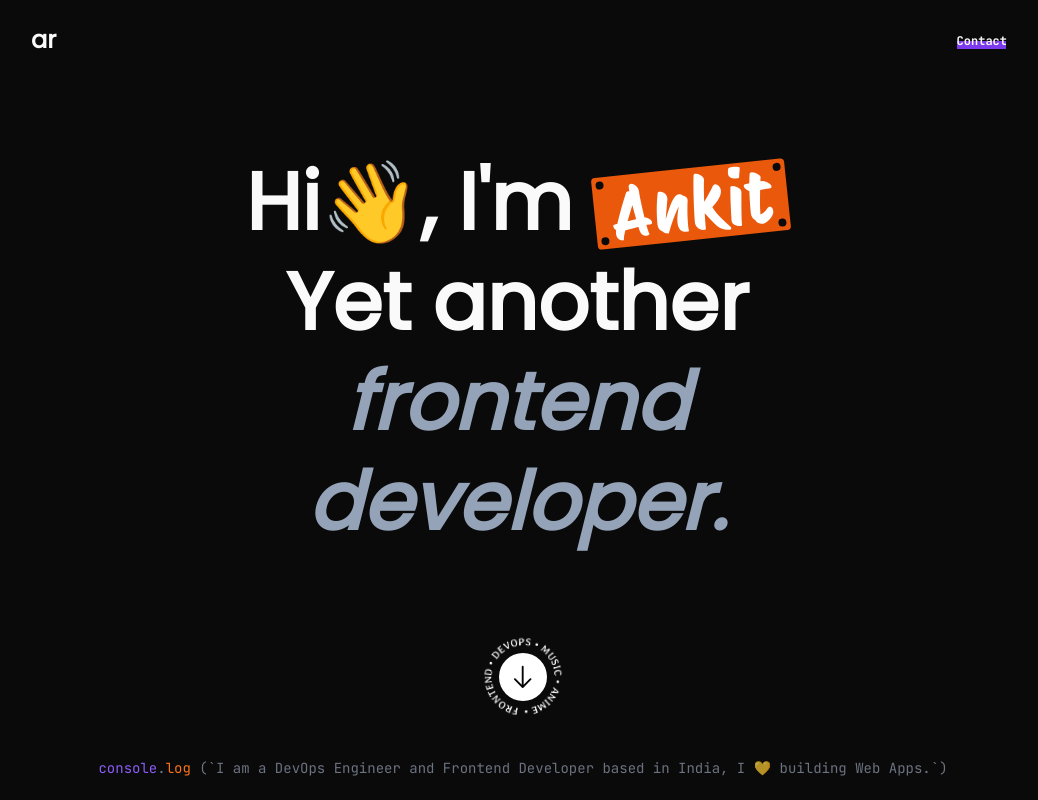
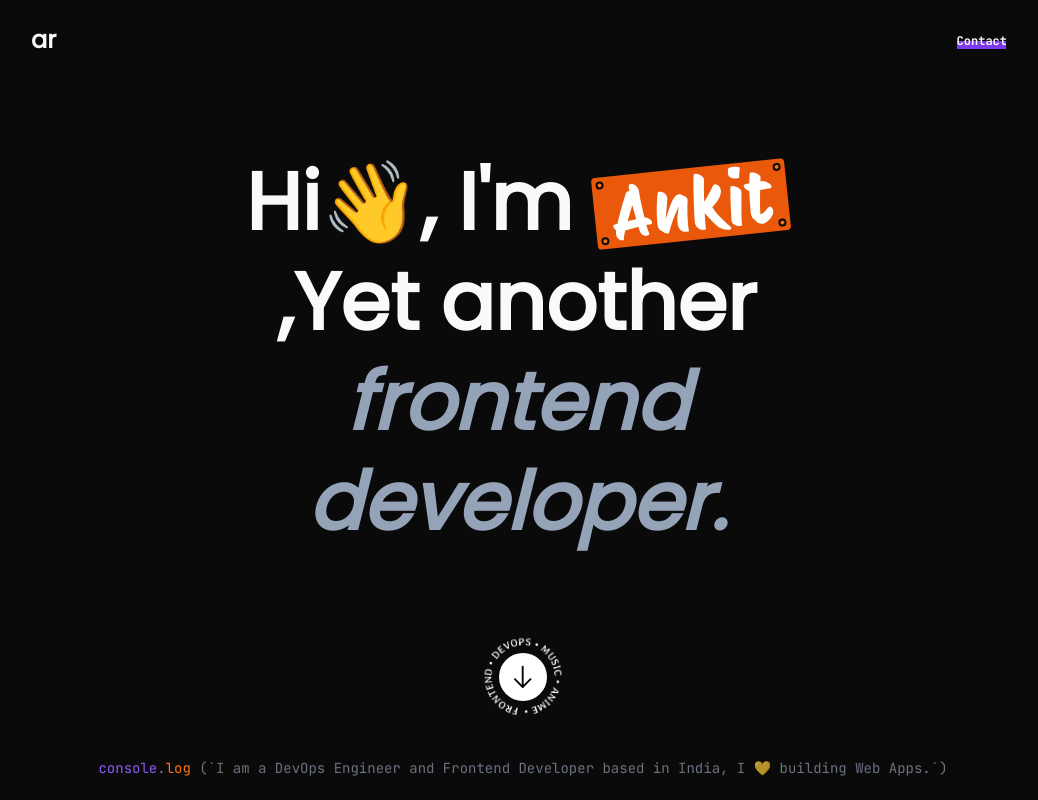
Before and after one commit to ankitrajxd/personal-portfolio, a Next.js app: page / in a window 1280 px wide. Shown: the top 800 px of the page, without its empty margins (117-1155 px from the left). Built offline with nearby package versions, Linux system fonts and the light colour scheme.

Commit message:
fixed something

```diff
--- a/app/Hero.tsx
+++ b/app/Hero.tsx
@@ -16,14 +16,22 @@ const Hero = () => {
               </span> */}
 
               <span className="font-protest text-5xl md:text-7xl font-normal bg-orange-600 relative text-white px-4 rounded inline-block -rotate-6 mt-1">
-                <span className="bg-[#0A0A0A] h-2 w-2 inline-block absolute top-1 left-1 rounded-full"></span>
-                <span className="bg-[#0A0A0A] h-2 w-2 inline-block absolute right-1 top-1 rounded-full"></span>
-                <span className="bg-[#0A0A0A] h-2 w-2 inline-block absolute bottom-1 left-1 rounded-full"></span>
-                <span className="bg-[#0A0A0A] h-2 w-2 inline-block absolute bottom-1 right-1 rounded-full"></span>
+                <span className="bg-[#0A0A0A] h-2 w-2 inline-block absolute top-1 left-1 rounded-full">
+                  <span className="bg-orange-500 h-1 w-1 inline-block absolute top-[1.6px] left-[1.8px] rounded-full"></span>
+                </span>
+                <span className="bg-[#0A0A0A] h-2 w-2 inline-block absolute right-1 top-1 rounded-full">
+                  <span className="bg-orange-500 h-1 w-1 inline-block absolute top-[1.6px] left-[1.8px] rounded-full"></span>
+                </span>
+                <span className="bg-[#0A0A0A] h-2 w-2 inline-block absolute bottom-1 left-1 rounded-full">
+                  <span className="bg-orange-500 h-1 w-1 inline-block absolute top-[1.6px] left-[1.8px] rounded-full"></span>
+                </span>
+                <span className="bg-[#0A0A0A] h-2 w-2 inline-block absolute bottom-1 right-1 rounded-full">
+                  <span className="bg-orange-500 h-1 w-1 inline-block absolute top-[1.6px] left-[1.8px] rounded-full"></span>
+                </span>
                 Ankit
               </span>
             </span>{" "}
-            Yet another{" "}
+            ,Yet another{" "}
             <span
               className={` text-5xl italic md:text-7xl xl:text-[5rem] mb-3 sm:mb-0 text-center sm:text-left font-extrabold text-slate-600 dark:text-slate-400`}
             >
@@ -43,10 +51,9 @@ const Hero = () => {
       <p className="text-sm text-gray-500 text-center mt-9 font-jetbrains">
         <span className="text-violet-500">console</span>.
         <span className="text-orange-500">log</span>
-        <span > (</span>`I am a DevOps Engineer and
-        Frontend Developer based in India, I{" "}
-        <span className="opacity-70">💛</span> building Web Apps.`
-        <span >)</span>
+        <span> (</span>`I am a DevOps Engineer and Frontend Developer based in
+        India, I <span className="opacity-70">💛</span> building Web Apps.`
+        <span>)</span>
       </p>
     </>
   );
--- a/app/Projects.tsx
+++ b/app/Projects.tsx
@@ -2,7 +2,6 @@
 
 import React from "react";
 import { projectList } from "./data/data";
-import { Button } from "@/components/ui/button";
 import Link from "next/link";
 import ProjectGrid from "./components/ProjectGrid";
 
@@ -21,7 +20,6 @@ const Projects = () => {
         What I&apos;ve built{" "}
       </p>
 
-      {/* <div className="dark:bg-gradient-to-r from-pink-500 via-red-500 to-yellow-500 w-[300px] h-[50px] blur-3xl absolute z-[-999] right-[3rem] top-[8rem] opacity-80"></div> */}
 
       <ProjectGrid projectList={topProjects} />
 
--- a/app/components/CodeBlock.tsx
+++ b/app/components/CodeBlock.tsx
@@ -2,7 +2,7 @@
 
 const CodeBlock = () => {
   return (
-    <div className="bg-zinc-900 rounded-lg select-none border border-blue-850 relative text-sm">
+    <div className="bg-zinc-900 max-w-[700px] m-auto rounded-lg select-none border border-blue-850 relative text-sm">
       <div className="px-5 py-5">
         <div className="flex flex-row space-x-2">
           <div className="rounded-full bg-red-500 w-3 h-3"></div>
--- a/app/layout.tsx
+++ b/app/layout.tsx
@@ -53,7 +53,7 @@ export default function RootLayout({
             <SpeedInsights />
             <NavBar />
             <AOSWrapper>{children}</AOSWrapper>
-            <div className="px-[1rem] bg-zinc-900 md:px-[9rem] py-10 relative flex justify-center items-center">
+            <div className="px-[1rem] bg-zinc-900 md:px-[9rem] py-5 relative flex justify-center items-center">
               <Footer />
               {/* <p className="text-center text-xs opacity-55 absolute bottom-0 left-[50vw]">
                 Designed by A Built with NextJS
--- a/app/page.tsx
+++ b/app/page.tsx
@@ -39,9 +39,6 @@ export default function Home() {
       <div className="dark:bg-zinc-900 relative  bg-[#f9fafb] px-[1.5rem] gap-y-11 py-[2rem] md:py-[2rem] lg:px-[9rem] my-[6rem] flex flex-col gap-8">
         <div data-aos="fade-right" className="md:w-[40%]">
           <About />
-          {/* <div className="my-6 mt-8">
-            <CodeBlock />
-          </div> */}
         </div>
       </div>
 
@@ -49,8 +46,6 @@ export default function Home() {
         <p className="text-center my-3">👻🎃🤘</p>
         <CodeBlock />
       </div>
-
-
     </div>
   );
 }
```
